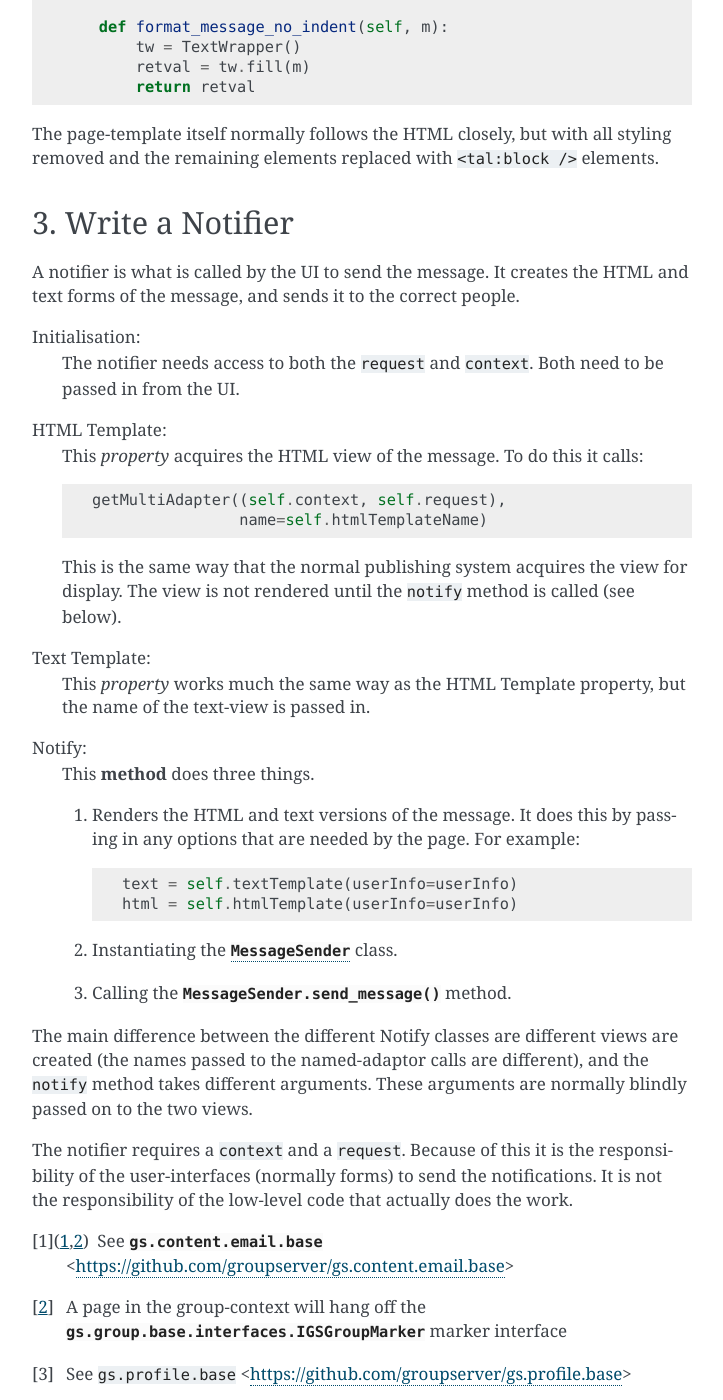
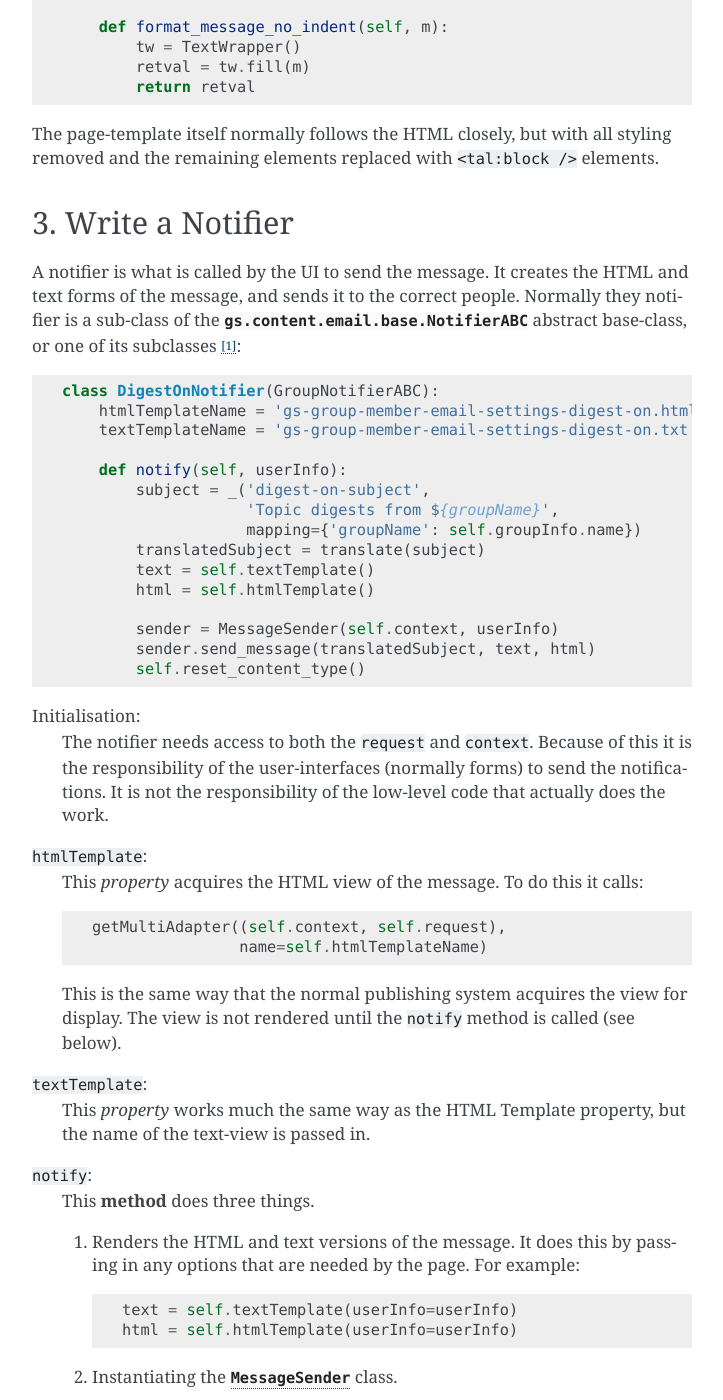
Before and after one commit to groupserver/gs.profile.notify, a Sphinx documentation site: the page built from docs/howto.rst, in a window 1280 px wide and 1400 px high, scrolled down 1965 px. Shown: the whole window, without its empty margins (388-1111 px from the left). Built offline with Sphinx 7.4.7, drawn with Linux system fonts in a browser that asks for light colours; some of the changed text lies outside the part shown.

Commit message:
Updating the howto

```diff
--- a/docs/howto.rst
+++ b/docs/howto.rst
@@ -121,13 +121,36 @@ with all styling removed and the remaining elements replaced with
 
 A notifier is what is called by the UI to send the message. It
 creates the HTML and text forms of the message, and sends it to
-the correct people.
+the correct people. Normally they notifier is a sub-class of the
+:class:`gs.content.email.base.NotifierABC` abstract base-class,
+or one of its subclasses [#EmailBase]_:
+
+.. code-block:: python
+
+    class DigestOnNotifier(GroupNotifierABC):
+        htmlTemplateName = 'gs-group-member-email-settings-digest-on.html'
+        textTemplateName = 'gs-group-member-email-settings-digest-on.txt'
+
+        def notify(self, userInfo):
+            subject = _('digest-on-subject',
+                        'Topic digests from ${groupName}',
+                        mapping={'groupName': self.groupInfo.name})
+            translatedSubject = translate(subject)
+            text = self.textTemplate()
+            html = self.htmlTemplate()
+
+            sender = MessageSender(self.context, userInfo)
+            sender.send_message(translatedSubject, text, html)
+            self.reset_content_type()
 
 Initialisation:
-  The notifier needs access to both the ``request`` and ``context``.
-  Both need to be passed in from the UI.
+  The notifier needs access to both the ``request`` and
+  ``context``.  Because of this it is the responsibility of the
+  user-interfaces (normally forms) to send the notifications. It
+  is not the responsibility of the low-level code that actually
+  does the work.
 
-HTML Template:
+``htmlTemplate``:
   This *property* acquires the HTML view of the message. To do this it
   calls:
 
@@ -140,11 +163,11 @@ HTML Template:
   view for display. The view is not rendered until the ``notify`` method
   is called (see below).
 
-Text Template:
+``textTemplate``:
   This *property* works much the same way as the HTML Template property,
   but the name of the text-view is passed in.
 
-Notify:
+``notify``:
   This **method** does three things.
 
   #.  Renders the HTML and text versions of the message. It does
@@ -159,16 +182,12 @@ Notify:
   #.  Instantiating the :class:`MessageSender` class.
   #.  Calling the :func:`MessageSender.send_message` method.
 
-The main difference between the different Notify classes are
+The main difference between the different Notifier classes are
 different views are created (the names passed to the
 named-adaptor calls are different), and the ``notify`` method
 takes different arguments. These arguments are normally blindly
 passed on to the two views.
 
-The notifier requires a ``context`` and a ``request``. Because of
-this it is the responsibility of the user-interfaces (normally
-forms) to send the notifications. It is not the responsibility of
-the low-level code that actually does the work.
 
 .. _Michael: http://groupserver.org/p/mpj17
 
```
